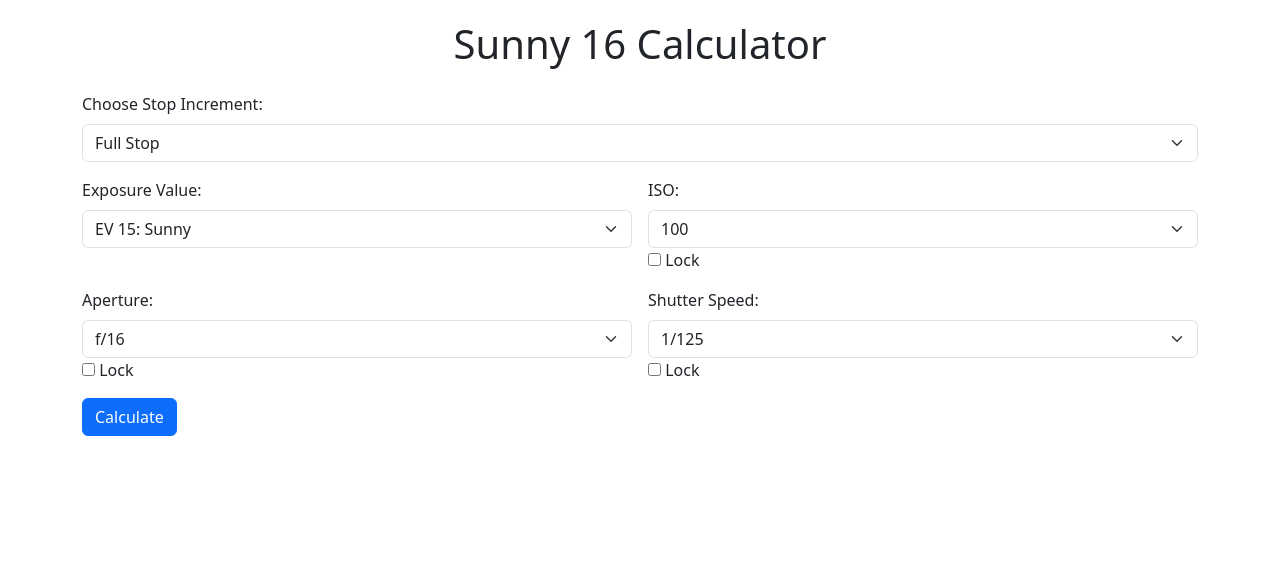
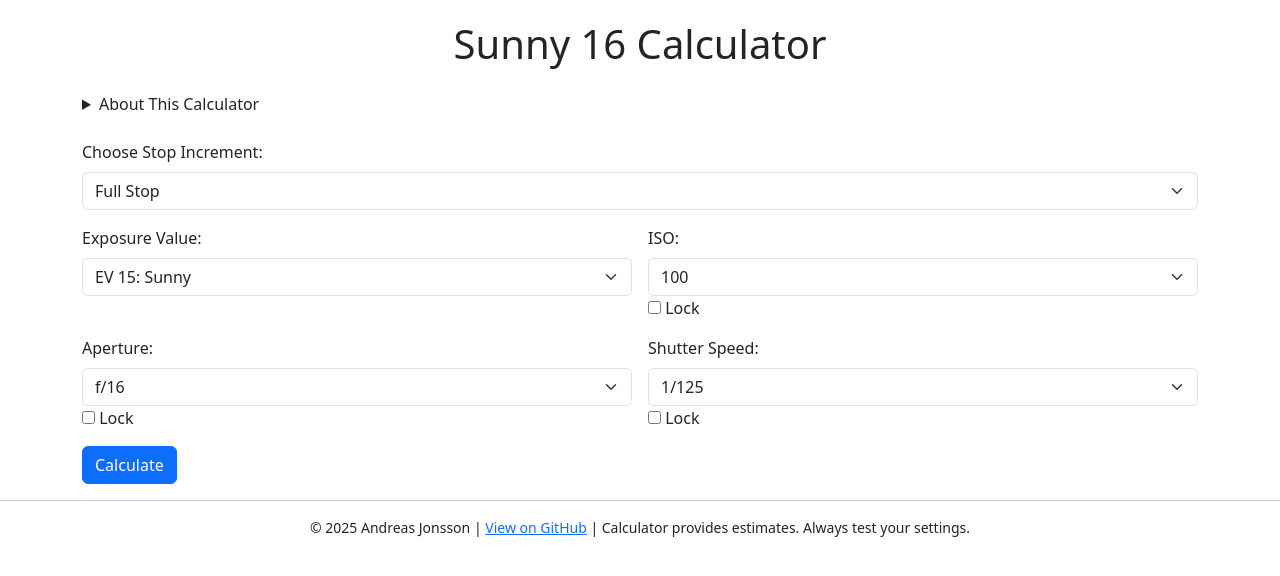
Before and after one commit to sonofjon/sunny-16, a Flask app: page / in a window 1280 px wide. Shown: the top 576 px of the page. Run offline with Flask 3, Linux system fonts and the light colour scheme.

Commit message:
calculator.html: Add Sunny 16 explanation and usage guide to calculator

```diff
--- a/templates/calculator.html
+++ b/templates/calculator.html
@@ -9,11 +9,59 @@
     rel="stylesheet">
   <style>
     .container { margin-top: 20px; }
+    .explanation-text { font-size: 0.9rem; color: #555; margin-bottom: 10px;}
+    details > summary {
+        cursor: pointer;
+        margin-bottom: 0.5rem;
+    }
+    .card.mb-4 { margin-bottom: 1rem !important; } /* Reduce margin if details is open */
   </style>
 </head>
 <body>
   <div class="container">
     <h1 class="text-center mb-4">Sunny 16 Calculator</h1>
+
+    <details class="mb-3">
+      <summary>About This Calculator</summary>
+      <div class="card">
+        <div class="card-body">
+          <h5 class="card-title">The Sunny 16 Rule</h5>
+          <p class="card-text explanation-text">
+            The <a href="https://en.wikipedia.org/wiki/Sunny_16_rule"
+            target="_blank">Sunny 16 rule</a> is a guideline for estimating
+            correct daylight exposures without a light meter. On a sunny
+            day, it suggests setting aperture to f/16 and shutter speed to
+            the reciprocal of the ISO (e.g., for ISO 100, the shutter speed
+            would be 1/100s). This calculator takes this rule of thumb as a
+            starting point, allowing you to find equivalent exposure
+            combinations by adjusting aperture, shutter speed, or ISO, and
+            adapt the settings for various light conditions beyond just
+            bright sun.
+          </p>
+          <h5 class="card-title">How to Use This Calculator</h5>
+          <p class="card-text explanation-text">
+            1. Select the current light condition using the "Exposure Value"
+               dropdown.<br>
+            2. Set the two exposure parameters you know (e.g., ISO and Aperture).<br>
+            3. Check the "Lock" box next to these two known parameters.<br>
+            4. Click "Calculate" to find the third unknown parameter
+               (e.g., Shutter Speed).<br>
+            <em>Note: Exactly two parameters must be locked for a calculation.</em>
+          </p>
+          <h5 class="card-title">Stop Increments</h5>
+          <p class="card-text explanation-text">
+            This calculator allows you to work with exposure parameters in
+            either "Full Stop" or "1/3 Stop" increments. Full stops
+            represent a doubling or halving of the amount of light (e.g.,
+            aperture from f/2.8 to f/4, or ISO from 100 to 200).
+            Selecting "1/3 Stop" provides two additional intermediate
+            settings between each full stop, offering more precise control
+            over the exposure.
+          </p>
+        </div>
+      </div>
+    </details>
+
     <form method="post" class="needs-validation" novalidate>
       <div class="row g-3">
         <!-- Stop Increment Choice -->
@@ -113,6 +161,14 @@
       {% endif %}
     </form>
   </div>
+  <footer>
+    <hr>
+    <p class="text-center small">
+      © 2025 Andreas Jonsson |
+      <a href="https://github.com/sonofjon/sunny-16" target="_blank" rel="noopener noreferrer">View on GitHub</a> |
+    Calculator provides estimates. Always test your settings.
+    </p>
+  </footer>
 
   <script
     src="https://cdn.jsdelivr.net/npm/bootstrap@5.3.0/dist/js/bootstrap.bundle.min.js">
```
